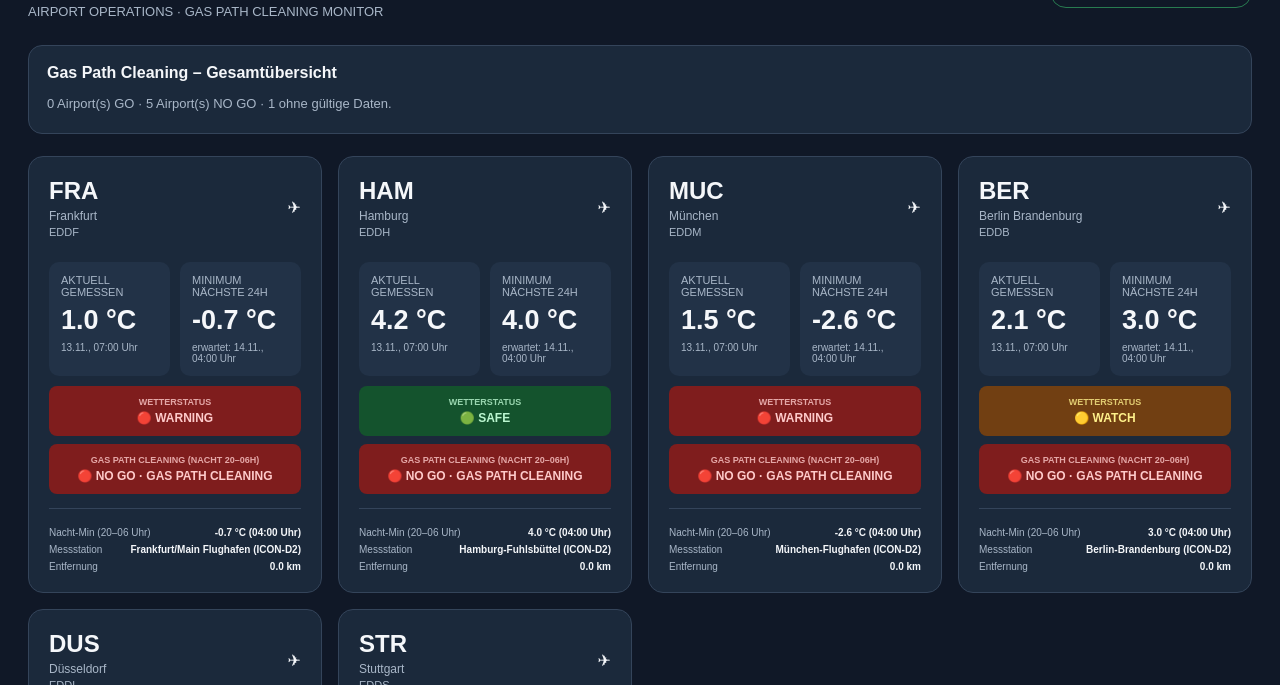
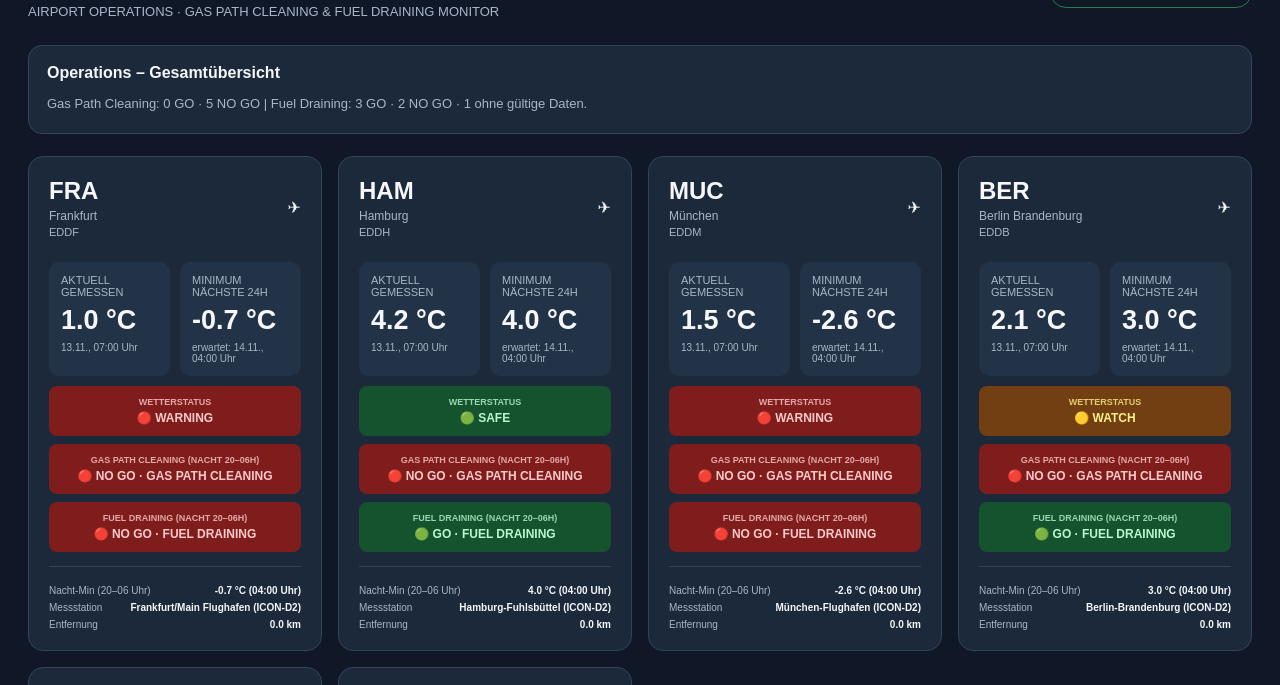
Before and after one commit to Phill12233/airport-weather-dashboard, a plain HTML site: page index.html in a window 1280 px wide. Shown: the part 63-748 px from the top of the page. Drawn offline with Linux system fonts and the light colour scheme; no server answers.

Commit message:
Add Fuel Draining indicator (> 0.0 °C GO, <= 0.0 °C NO GO)

```diff
--- a/index.html
+++ b/index.html
@@ -149,7 +149,8 @@ h1 {
 }
 
 .weather-status,
-.gaspath-status {
+.gaspath-status,
+.fueldrain-status {
   padding: 11px;
   border-radius: 8px;
   font-weight: bold;
@@ -157,7 +158,8 @@ h1 {
   text-align: center;
 }
 
-.weather-status {
+.weather-status,
+.gaspath-status {
   margin-bottom: 8px;
 }
 
@@ -242,7 +244,7 @@ footer {
   <div>
     <h1>✈ Airport Weather Dashboard</h1>
     <div class="subtitle">
-      AIRPORT OPERATIONS · GAS PATH CLEANING MONITOR
+      AIRPORT OPERATIONS · GAS PATH CLEANING &amp; FUEL DRAINING MONITOR
     </div>
   </div>
 
@@ -252,7 +254,7 @@ footer {
 </header>
 
 <section class="summary">
-  <h2>Gas Path Cleaning – Gesamtübersicht</h2>
+  <h2>Operations – Gesamtübersicht</h2>
   <p id="summary">
     Warte auf Wetterdaten ...
   </p>
@@ -266,6 +268,10 @@ footer {
   Gas Path Cleaning (Nachtfenster 20:00–06:00 Uhr):
   🟢 GO = Nacht-Minimum mindestens +5,0 °C ·
   🔴 NO GO = Nacht-Minimum unter +5,0 °C
+  <br>
+  Fuel Draining (Nachtfenster 20:00–06:00 Uhr):
+  🟢 GO = Nacht-Minimum über 0,0 °C ·
+  🔴 NO GO = Nacht-Minimum 0,0 °C oder kälter
   <br>
   Letzter Datenabruf:
   <span id="updated">Noch keine Daten</span>
@@ -286,6 +292,7 @@ const airports = [
 const MAX_DATA_AGE_MINUTES = 240;
 const LIVE_FALLBACK_AFTER_MINUTES = 55;
 const GAS_PATH_LIMIT = 5.0;
+const FUEL_DRAINING_LIMIT = 0.0;
 
 /* --------------------------------------------------------
    Hilfsfunktionen
@@ -447,6 +454,8 @@ function render(data) {
 
   let goCount = 0;
   let noGoCount = 0;
+  let fuelGoCount = 0;
+  let fuelNoGoCount = 0;
   let noDataCount = 0;
 
   airports.forEach(airport => {
@@ -457,7 +466,7 @@ function render(data) {
     const hasCurrentTemperature = item && isNumber(item.currentTemp);
     const hasForecast = item && isNumber(item.min24h) && item.min24hTime;
 
-    // Maßgeblich für Gas Path Cleaning: Nacht-Minimum (20–06 Uhr), Fallback auf 24h-Minimum
+    // Maßgeblich für Nacht-Operationen: Nacht-Minimum (20–06 Uhr), Fallback auf 24h-Minimum
     const relevantMin = item && isNumber(item.nightMin)
       ? item.nightMin
       : item?.min24h;
@@ -469,7 +478,7 @@ function render(data) {
     const valid = hasCurrentTemperature && hasForecast && isNumber(relevantMin) && dataIsFresh;
 
     /* ----------------------------------------------------
-       GAS PATH CLEANING
+       GAS PATH CLEANING (>= 5.0 °C = GO)
     ---------------------------------------------------- */
 
     let gasPathText = "⚪ NO DATA · KEINE FREIGABE";
@@ -485,6 +494,23 @@ function render(data) {
       noGoCount++;
     } else {
       noDataCount++;
+    }
+
+    /* ----------------------------------------------------
+       FUEL DRAINING (> 0.0 °C = GO, <= 0.0 °C = NO GO)
+    ---------------------------------------------------- */
+
+    let fuelDrainText = "⚪ NO DATA · KEINE FREIGABE";
+    let fuelDrainCss = "gray";
+
+    if (valid && relevantMin > FUEL_DRAINING_LIMIT) {
+      fuelDrainText = "🟢 GO · FUEL DRAINING";
+      fuelDrainCss = "green";
+      fuelGoCount++;
+    } else if (valid && relevantMin <= FUEL_DRAINING_LIMIT) {
+      fuelDrainText = "🔴 NO GO · FUEL DRAINING";
+      fuelDrainCss = "red";
+      fuelNoGoCount++;
     }
 
     /* ----------------------------------------------------
@@ -560,6 +586,11 @@ function render(data) {
         ${gasPathText}
       </div>
 
+      <div class="fueldrain-status ${fuelDrainCss}">
+        <span class="status-title">FUEL DRAINING (NACHT 20–06H)</span>
+        ${fuelDrainText}
+      </div>
+
       <div class="details">
         <div class="detail-row">
           <span>Nacht-Min (20–06 Uhr)</span>
@@ -602,12 +633,12 @@ function render(data) {
     summaryText =
       "Wetterdaten sind älter als " +
       MAX_DATA_AGE_MINUTES +
-      " Minuten. Keine Gas-Path-Freigabe.";
+      " Minuten. Keine Freigaben.";
   } else {
     summaryText =
-      `${goCount} Airport(s) GO · ` +
-      `${noGoCount} Airport(s) NO GO · ` +
-      `${noDataCount} ohne gültige Daten.`;
+      `Gas Path Cleaning: ${goCount} GO · ${noGoCount} NO GO | ` +
+      `Fuel Draining: ${fuelGoCount} GO · ${fuelNoGoCount} NO GO` +
+      (noDataCount > 0 ? ` · ${noDataCount} ohne gültige Daten.` : ".");
   }
 
   document.getElementById("summary").textContent = summaryText;
@@ -633,7 +664,6 @@ async function loadWeather() {
     const data = await response.json();
     const age = dataAgeMinutes(data.updatedAt);
 
-    // Prüfen, ob alle 6 Flughäfen gültige Werte haben und die Daten frisch sind
     const allComplete = airports.every(ap => {
       const found = (data.airports || []).find(a => a.code === ap.code);
       return found && isNumber(found.currentTemp) && isNumber(found.min24h);
```
